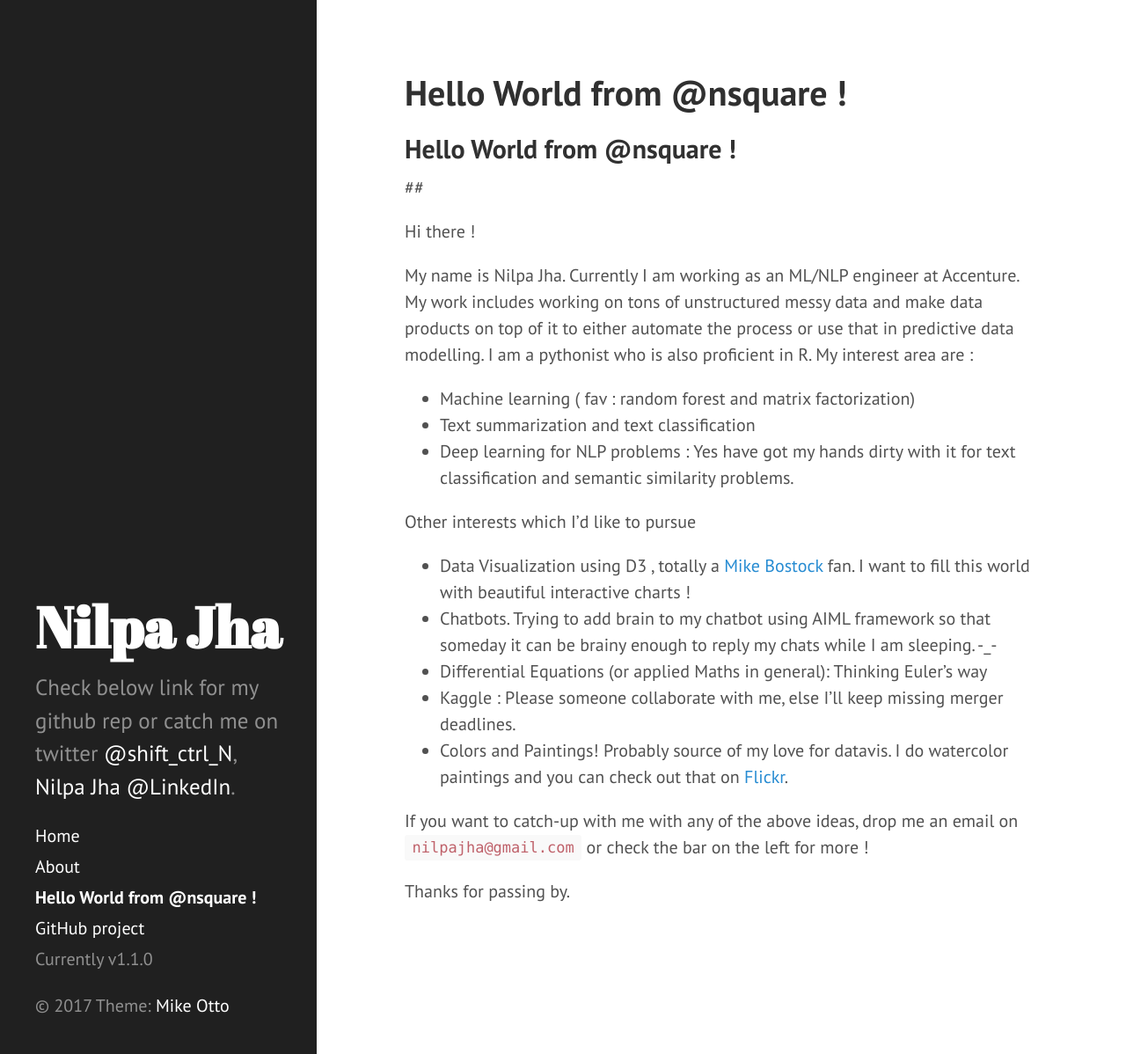
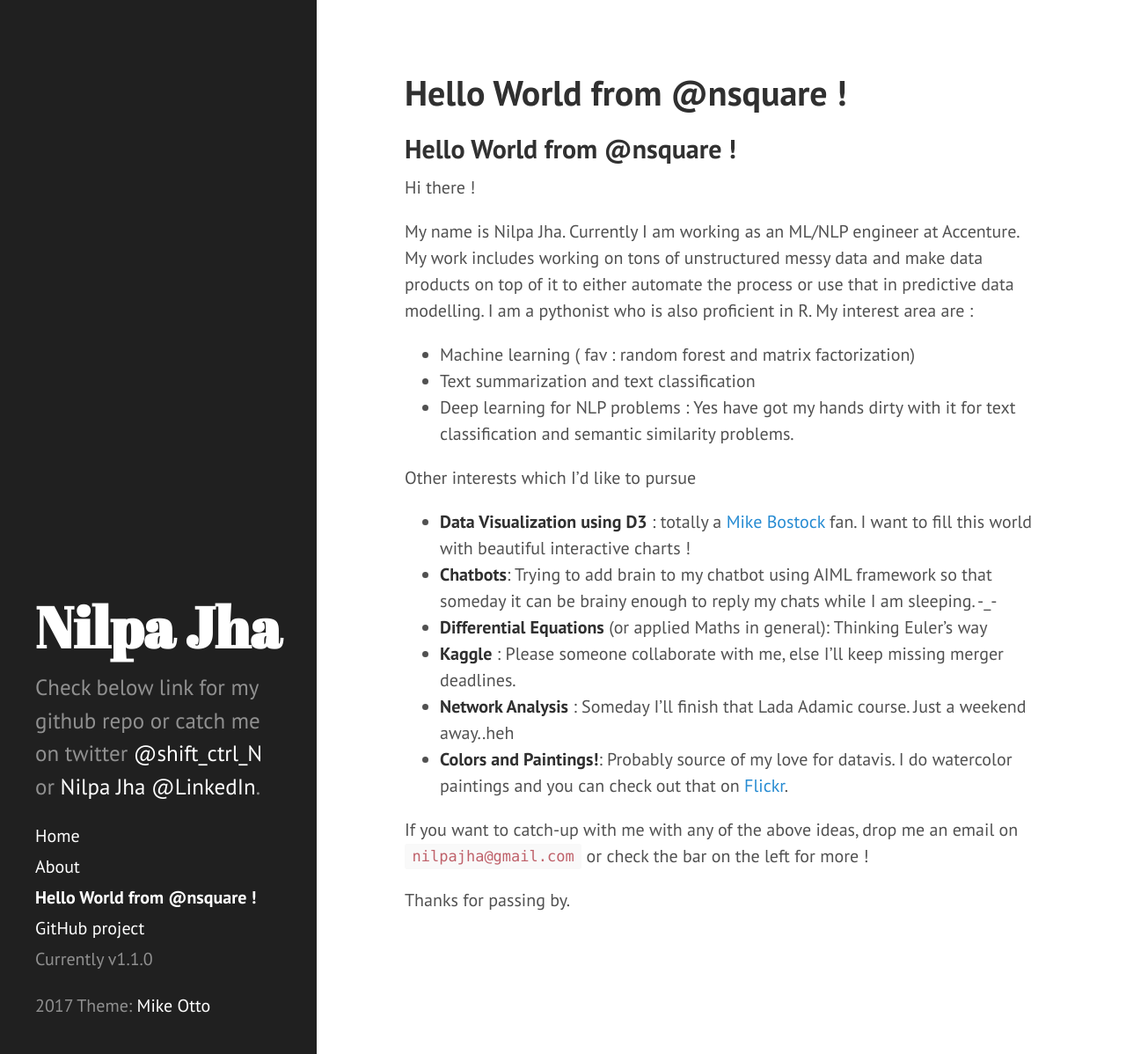
Before and after one commit to nsquare/nsquare.github.io, a Jekyll site: the page built from index.md, in a window 1280 px wide and 1198 px high. Shown: the whole window at 88% size. Built offline with Jekyll 4.4.1, drawn with Linux system fonts in a browser that asks for light colours; our own code applies the rules of GitHub Pages for plain Markdown files; the list of posts is cut into pages by our own code.

Commit message:
Changed content of home page

```diff
--- a/_config.yml
+++ b/_config.yml
@@ -8,7 +8,7 @@
 # Setup
 title:            Nilpa Jha
 tagline:          'Nilpa Jha'
-description:      'Check below link for my github rep or catch me on twitter <a href="https://twitter.com/shift_ctrl_N" target="_blank">@shift_ctrl_N</a>, <a href="https://www.linkedin.com/in/nilpajha/" target="_blank">Nilpa Jha @LinkedIn</a>.'
+description:      'Check below link for my github repo or catch me on twitter <a href="https://twitter.com/shift_ctrl_N" target="_blank">@shift_ctrl_N</a> or <a href="https://www.linkedin.com/in/nilpajha/" target="_blank">Nilpa Jha @LinkedIn</a>.'
 url:
 baseurl:          /
 
--- a/_includes/sidebar.html
+++ b/_includes/sidebar.html
@@ -31,6 +31,6 @@
       <span class="sidebar-nav-item">Currently v{{ site.version }}</span>
     </nav>
 
-    <p>&copy; {{ site.time | date: '%Y' }} Theme: <a href="https://github.com/mdo" target="_blank">Mike Otto</a>  </p>
+    <p> {{ site.time | date: '%Y' }} Theme: <a href="https://github.com/mdo" target="_blank">Mike Otto</a>  </p>
   </div>
 </div>
--- a/index.md
+++ b/index.md
@@ -1,5 +1,6 @@
+
 ## Hello World from @nsquare !
-##
+
 
 Hi there !
 
@@ -11,11 +12,12 @@
 
 Other interests which I'd like to pursue
 
-- Data Visualization using D3 , totally a [Mike Bostock](https://github.com/mbostock) fan. I want to fill this world with beautiful interactive charts !
-- Chatbots. Trying to add brain to my chatbot using AIML framework so that someday it can be brainy enough to reply my chats while I am sleeping. -_-
-- Differential Equations (or applied Maths in general): Thinking Euler's way
-- Kaggle : Please someone collaborate with me, else I'll keep missing merger deadlines.
-- Colors and Paintings! Probably source of my love for datavis. I do watercolor paintings and you can check out that on [Flickr](https://www.flickr.com/photos/pagal_ladkii/).
+- **Data Visualization using D3** :  totally a [Mike Bostock](https://github.com/mbostock) fan. I want to fill this world with beautiful interactive charts !
+- **Chatbots**: Trying to add brain to my chatbot using AIML framework so that someday it can be brainy enough to reply my chats while I am sleeping. -_-
+- **Differential Equations** (or applied Maths in general): Thinking Euler's way
+- **Kaggle** : Please someone collaborate with me, else I'll keep missing merger deadlines.
+- **Network Analysis** : Someday I'll finish that Lada Adamic course. Just a weekend away..heh
+- **Colors and Paintings!**: Probably source of my love for datavis. I do watercolor paintings and you can check out that on [Flickr](https://www.flickr.com/photos/pagal_ladkii/).
 
 If you want to catch-up with me with any of the above ideas, drop me an email on `nilpajha@gmail.com` or check the bar on the left for more !
 
```
